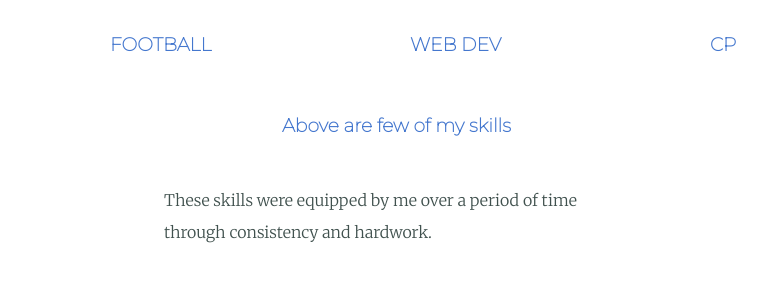
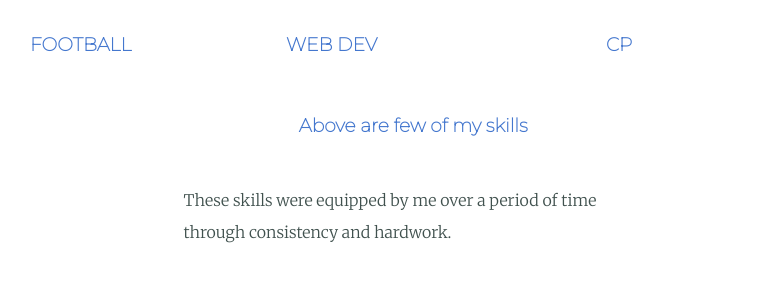
Before and after one commit to Aayushch1212/newcv, a plain HTML site: page index.html in a window 1280 px wide. Shown: the part 1985-2283 px from the top of the page, without its empty margins (290-1057 px from the left). Drawn offline with Linux system fonts and the light colour scheme.

Commit message:
Update styles.css

```diff
--- a/styles.css
+++ b/styles.css
@@ -76,15 +76,15 @@ padding: 50px 0 20px;
 }
 .txtoverimga{
     position:absolute;
-    left: 400px;
+    left: 25%;
 }
 .txtoverimgb{
     position:absolute;
-    left: 700px;
+    left: 45%;
 }
 .txtoverimgc{
     position:absolute;
-    left: 1000px;
+    left: 70%;
 }
 .loremipsum{
     margin-left: 40%;
@@ -100,7 +100,7 @@ padding: 50px 0 20px;
     line-height: 2;
 }
 .text{
-    margin-left: 100px;
+    margin-left: 10%;
     text-align: left;
 }
 /* .srcimg{
```
